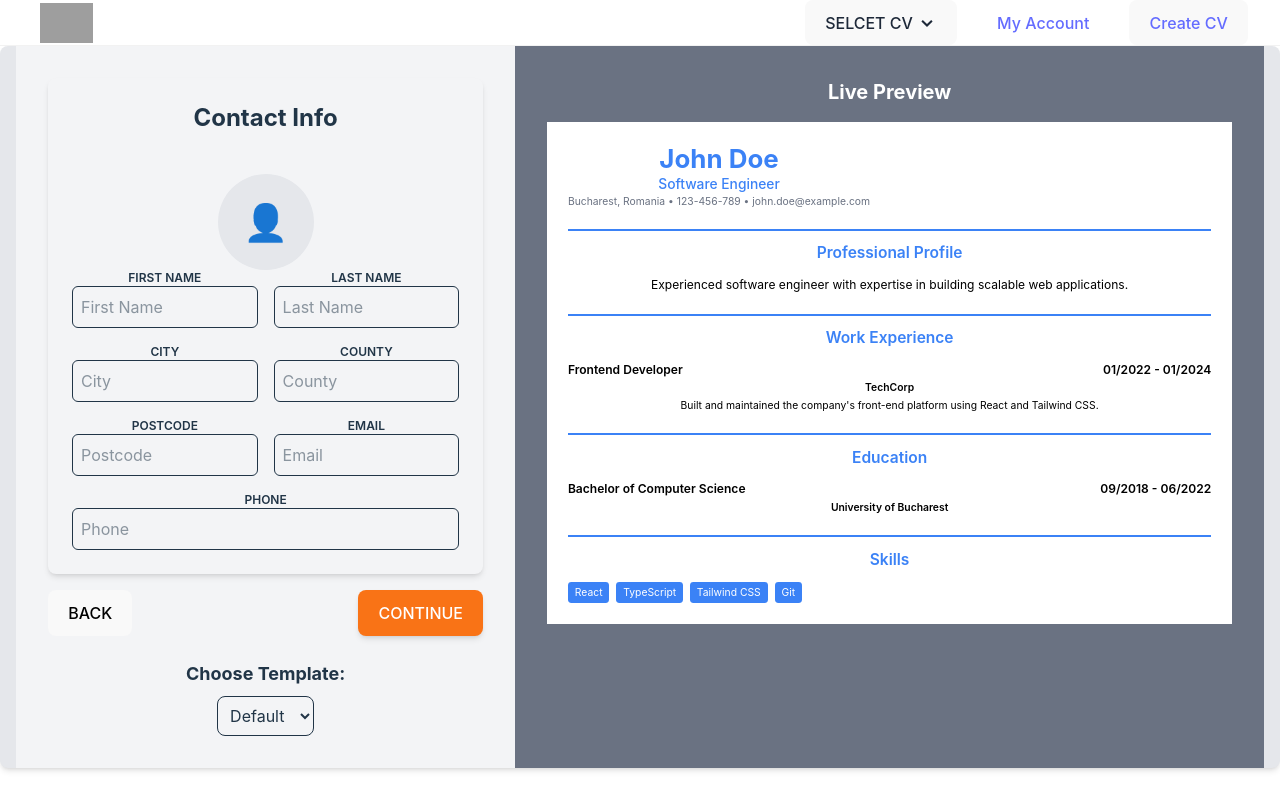
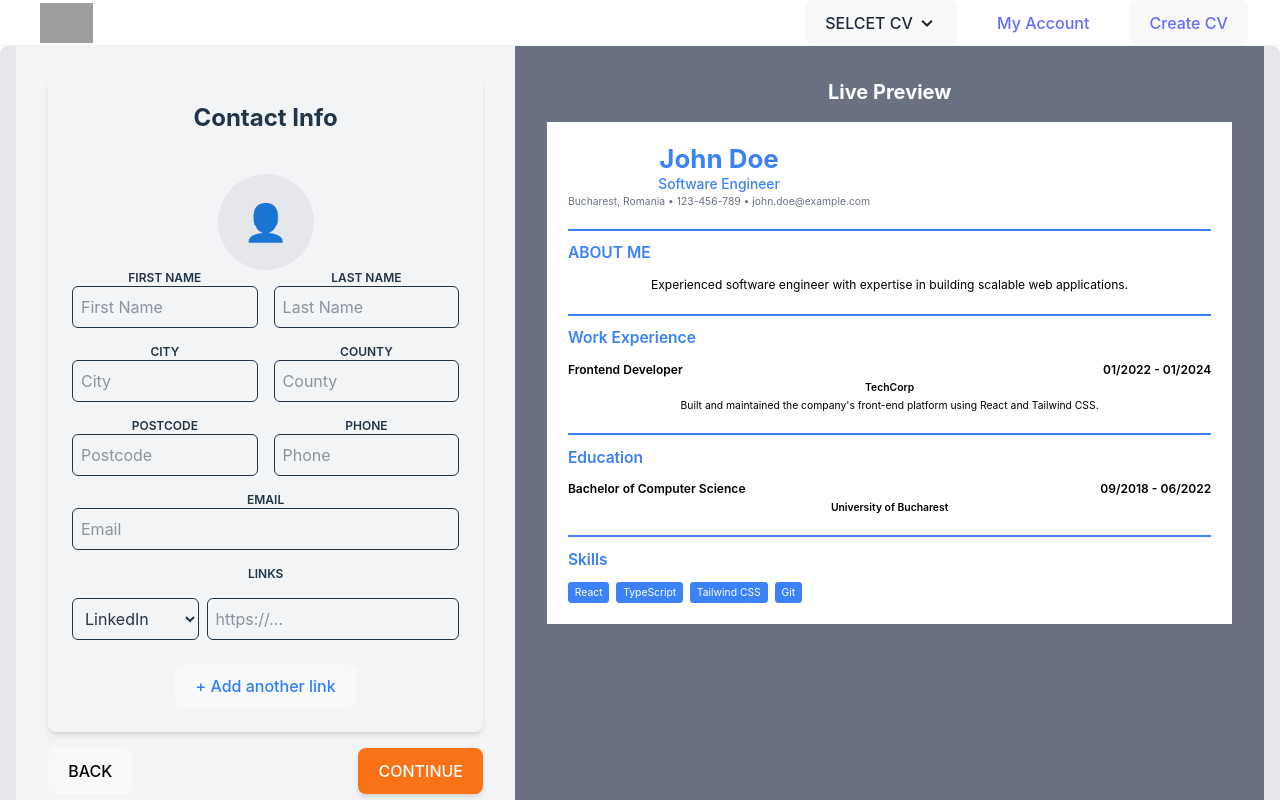
Before and after one commit to socovidiu/CV_Generator, a React (Vite) app in the folder cv-builder-frontend/: page /cvs in a window 1280 px wide. Shown: the top 800 px of the page. Built offline with nearby package versions, Linux system fonts and the light colour scheme; grey boxes are pictures that could not be loaded.

Commit message:
Add new feature to add links to the contact info

```diff
--- a/cv-builder-frontend/src/components/ContactInfo.tsx
+++ b/cv-builder-frontend/src/components/ContactInfo.tsx
@@ -1,6 +1,6 @@
 import React, { useEffect, useState } from "react";
 import { UseFormRegister, FieldErrors, UseFormHandleSubmit } from "react-hook-form";
-import { ContactData } from "../types/CVtype";
+import { ContactData, LinkItem } from "../types/CVtype";
 
 interface ContactInfoProps {
     register: UseFormRegister<ContactData>;
@@ -11,9 +11,24 @@ interface ContactInfoProps {
     setPhoto: (photo: string | null) => void;
 }
 
+
+
 const ContactInfo: React.FC<ContactInfoProps> = ({ register, errors, handleSubmit, onSubmit, photo, setPhoto }) => {
 
+    // Add links for the contact
+    const [links, setLinks] = useState<LinkItem[]>([
+        { type: "LinkedIn", url: "" }
+    ]);
 
+    const handleLinkChange = (index: number, field: keyof LinkItem, value: string) => {
+        const updatedLinks = [...links];
+        updatedLinks[index][field] = value as any;
+        setLinks(updatedLinks);
+    };
+
+    const addNewLink = () => {
+        setLinks([...links, { type: "LinkedIn", url: "" }]);
+    };
     // Handle file selection
     const handlePhotoUpload = (event: React.ChangeEvent<HTMLInputElement>) => {
         const file = event.target.files?.[0];
@@ -113,9 +128,24 @@ const ContactInfo: React.FC<ContactInfoProps> = ({ register, errors, handleSubmi
                     {errors.postcode && <p className="text-red-500 text-xs">{errors.postcode.message}</p>}
                 </div>
 
+                {/* Phone */}
+                <div>
+                    <label className="block text-xs font-semibold">PHONE</label>
+                    <input
+                        {...register("phone", {
+                            required: "Phone number is required",
+                            pattern: { value: /^[0-9]{10,15}$/, message: "Invalid phone number" }
+                        })}
+                        className="w-full border rounded-md p-2"
+                        placeholder="Phone"
+                    />
+                    {errors.phone && <p className="text-red-500 text-xs">{errors.phone.message}</p>}
+                </div>
+
                 {/* Email */}
-                <div>
+                <div className="col-span-2">
                     <label className="block text-xs font-semibold">EMAIL</label>
+
                     <input
                         {...register("email", {
                             required: "Email is required",
@@ -127,21 +157,44 @@ const ContactInfo: React.FC<ContactInfoProps> = ({ register, errors, handleSubmi
                     {errors.email && <p className="text-red-500 text-xs">{errors.email.message}</p>}
                 </div>
 
-                {/* Phone */}
-                <div className="col-span-2">
-                    <label className="block text-xs font-semibold">PHONE</label>
-                    <input
-                        {...register("phone", {
-                            required: "Phone number is required",
-                            pattern: { value: /^[0-9]{10,15}$/, message: "Invalid phone number" }
-                        })}
-                        className="w-full border rounded-md p-2"
-                        placeholder="Phone"
-                    />
-                    {errors.phone && <p className="text-red-500 text-xs">{errors.phone.message}</p>}
+                 {/* Links */}
+                 <div className="col-span-2 space-y-4">
+                    <label className="block text-xs font-semibold">LINKS</label>
+
+                    {links.map((link, index) => (
+                        <div key={index} className="flex gap-2">
+                            {/* Dropdown to select link type */}
+                            <select
+                                value={link.type}
+                                onChange={(e) => handleLinkChange(index, "type", e.target.value)}
+                                className="w-1/3 border rounded-md p-2"
+                            >
+                                <option value="LinkedIn">LinkedIn</option>
+                                <option value="GitHub">GitHub</option>
+                                <option value="Website">Website</option>
+                            </select>
+
+                            {/* Input to enter actual link */}
+                            <input
+                                type="url"
+                                placeholder="https://..."
+                                value={link.url}
+                                onChange={(e) => handleLinkChange(index, "url", e.target.value)}
+                                className="w-2/3 border rounded-md p-2"
+                            />
+                        </div>
+                    ))}
+
+                    {/* Button to add new link */}
+                    <button
+                        type="button"
+                        onClick={addNewLink}
+                        className="mt-2 text-blue-500 hover:underline text-sm"
+                    >
+                        + Add another link
+                    </button>
                 </div>
             </div>
-
 
         </form>
     );
--- a/cv-builder-frontend/src/components/ResumePreview.tsx
+++ b/cv-builder-frontend/src/components/ResumePreview.tsx
@@ -134,7 +134,7 @@ const PersonalInfoHeader = ({ resumeData }: { resumeData: ResumeValues }) => {
 const SummarySection = ({ resumeData }: { resumeData: ResumeValues }) => {
     if (!resumeData.summary) return null;
     return (
-        <Section title="Professional Profile" color={resumeData.colorHex}>
+        <Section title="ABOUT ME" color={resumeData.colorHex}>
             <p className="whitespace-pre-line text-sm">{resumeData.summary}</p>
         </Section>
     );
@@ -213,7 +213,7 @@ const SkillsSection = ({ resumeData }: { resumeData: ResumeValues }) => {
 const Section = ({ title, children, color }: { title: string; children: React.ReactNode; color?: string }) => (
     <div className="space-y-3">
         <hr className="border-2" style={{ borderColor: color }} />
-        <p className="text-lg font-semibold" style={{ color }}>
+        <p className="text-lg text-left font-semibold" style={{ color }}>
             {title}
         </p>
         {children}
--- a/cv-builder-frontend/src/pages/CvManager.tsx
+++ b/cv-builder-frontend/src/pages/CvManager.tsx
@@ -20,7 +20,7 @@ const CvManager: React.FC = () => {
 
 
     const borderStyle: "square" | "circle" | "rounded" = "rounded";
-
+    // Example
     const resumeData = {
         firstName: "John",
         lastName: "Doe",
--- a/cv-builder-frontend/src/types/CVtype.ts
+++ b/cv-builder-frontend/src/types/CVtype.ts
@@ -1,3 +1,7 @@
+export interface LinkItem {
+    type: "LinkedIn" | "GitHub" | "Website";
+    url: string;
+}
 export interface ContactData {
     firstName: string;
     lastName: string;
@@ -7,6 +11,7 @@ export interface ContactData {
     phone: string;
     email: string;
     photo: string;
+    links: LinkItem[];
 }
 
 export interface CV {
```
